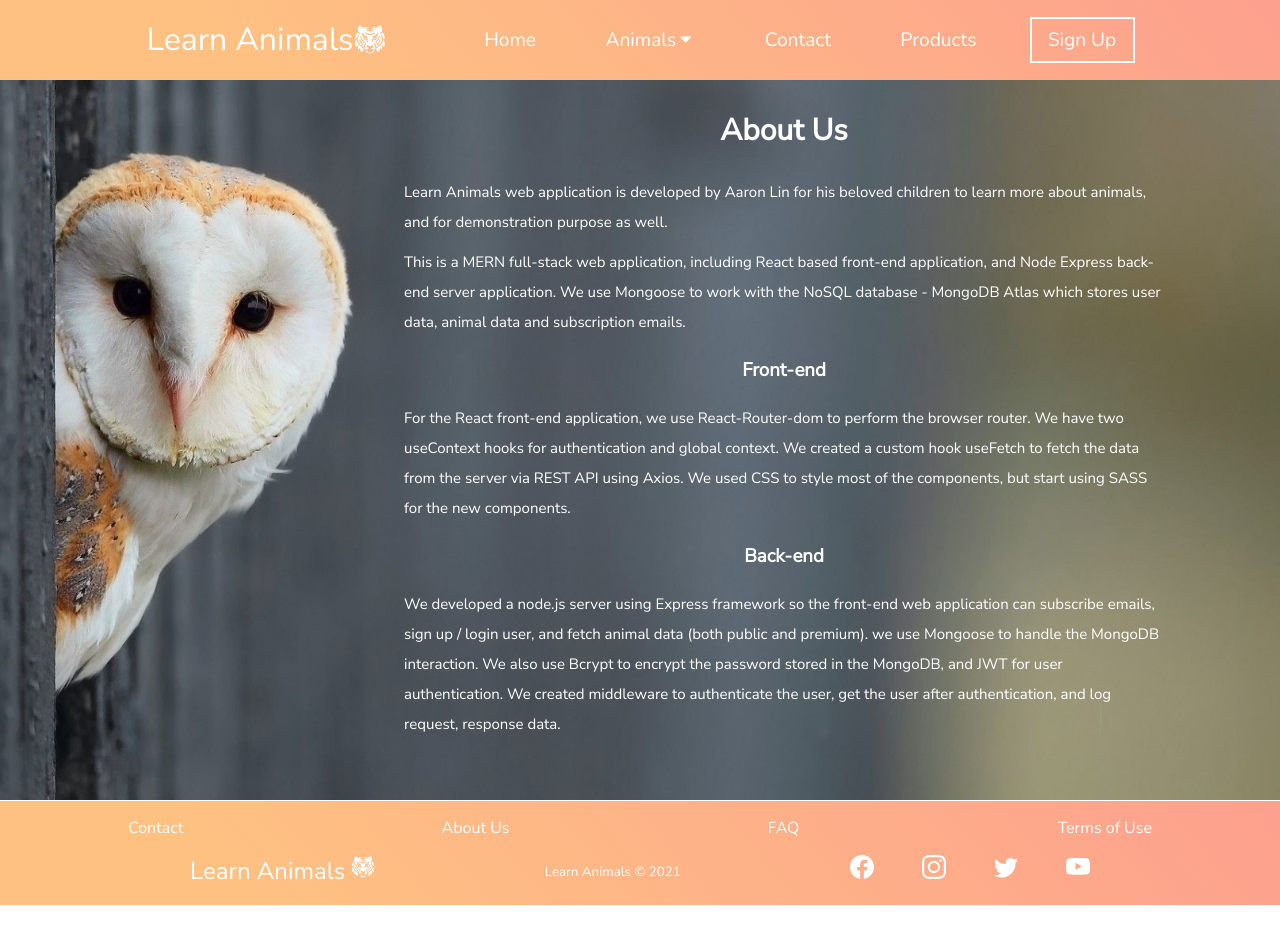
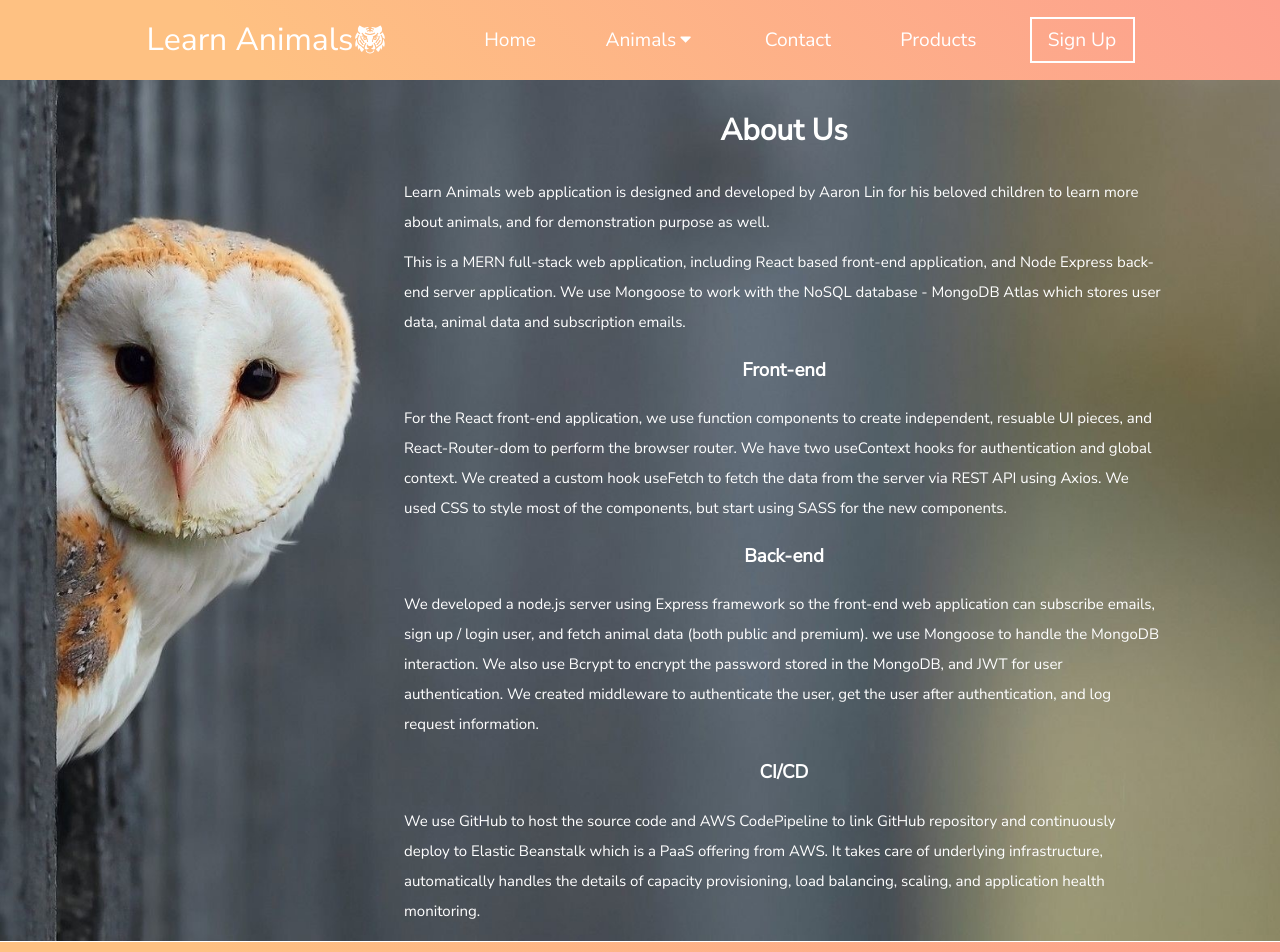
Before and after one commit to Aaron-Lin-74/learn-animal-mern-project, a React (Create React App) app in the folder client/: page /about in a window 1280 px wide. Shown: the top 952 px of the page. Before the commit the page ends 905 px from the top, so only its background shows below. Built offline with nearby package versions, Linux system fonts and the light colour scheme; a web font is replaced by a local one.

Commit message:
Updated about page content

```diff
--- a/client/src/components/AboutSection/AboutSection.js
+++ b/client/src/components/AboutSection/AboutSection.js
@@ -8,9 +8,9 @@ const AboutSection = () => {
         <h1 className='section-title'>About Us</h1>
 
         <p>
-          Learn Animals web application is developed by Aaron Lin for his
-          beloved children to learn more about animals, and for demonstration
-          purpose as well.
+          Learn Animals web application is designed and developed by Aaron Lin
+          for his beloved children to learn more about animals, and for
+          demonstration purpose as well.
         </p>
         <p>
           This is a MERN full-stack web application, including React based
@@ -21,7 +21,8 @@ const AboutSection = () => {
 
         <h3 className='text-center'>Front-end</h3>
         <p>
-          For the React front-end application, we use React-Router-dom to
+          For the React front-end application, we use function components to
+          create independent, resuable UI pieces, and React-Router-dom to
           perform the browser router. We have two useContext hooks for
           authentication and global context. We created a custom hook useFetch
           to fetch the data from the server via REST API using Axios. We used
@@ -37,15 +38,18 @@ const AboutSection = () => {
           MongoDB interaction. We also use Bcrypt to encrypt the password stored
           in the MongoDB, and JWT for user authentication. We created middleware
           to authenticate the user, get the user after authentication, and log
-          request, response data.
+          request information.
         </p>
 
-        {/* <h3 className='text-center'>Deploy</h3>
+        <h3 className='text-center'>CI/CD</h3>
         <p>
-          For deployment, we use AWS LightSail to host our full-stack web
-          application. We use nginx as reverse-proxy, and PM2 to manage the
-          application to keep it alive 24/7.
-        </p> */}
+          We use GitHub to host the source code and AWS CodePipeline to link
+          GitHub repository and continuously deploy to Elastic Beanstalk which
+          is a PaaS offering from AWS. It takes care of underlying
+          infrastructure, automatically handles the details of capacity
+          provisioning, load balancing, scaling, and application health
+          monitoring.
+        </p>
       </div>
     </section>
   )
```
